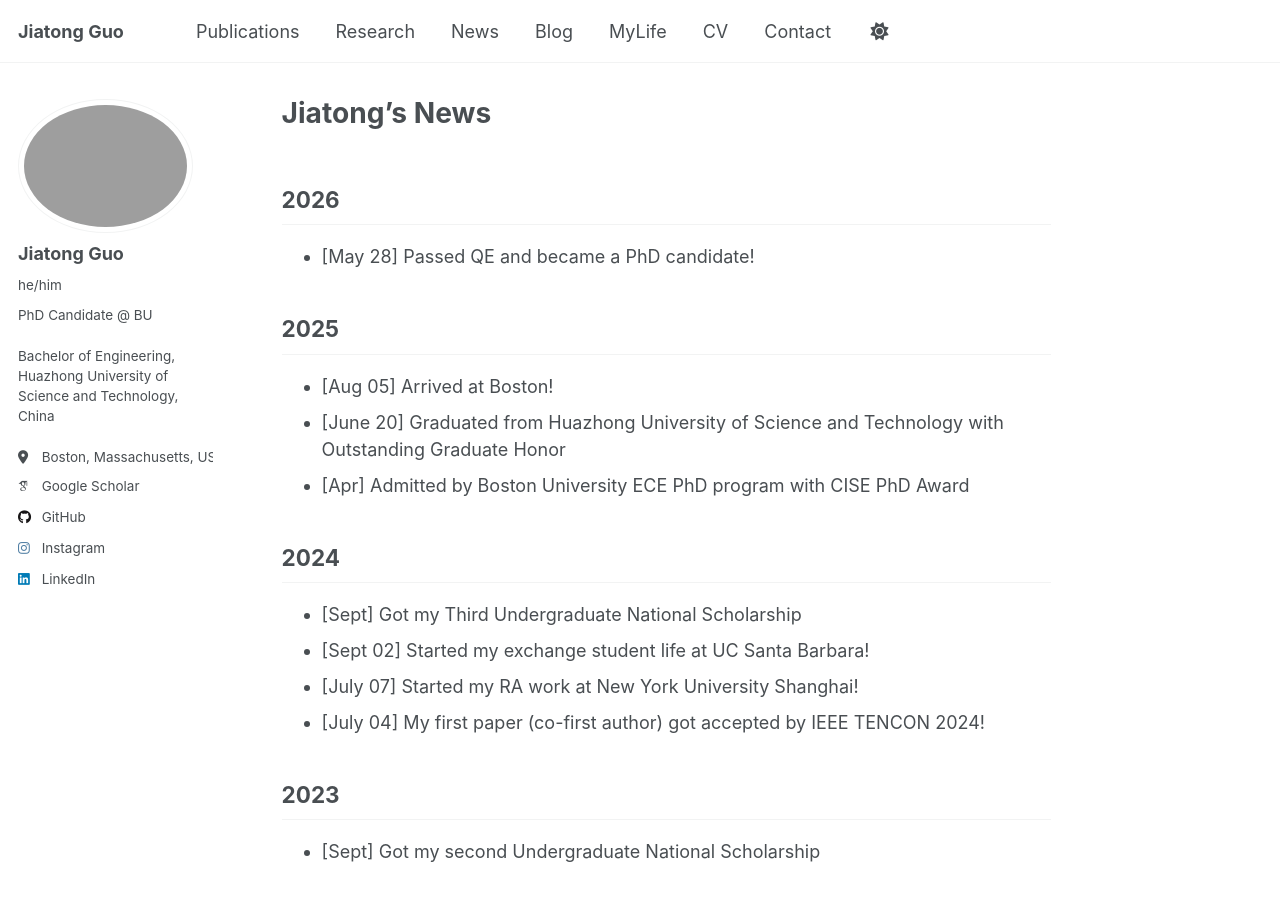
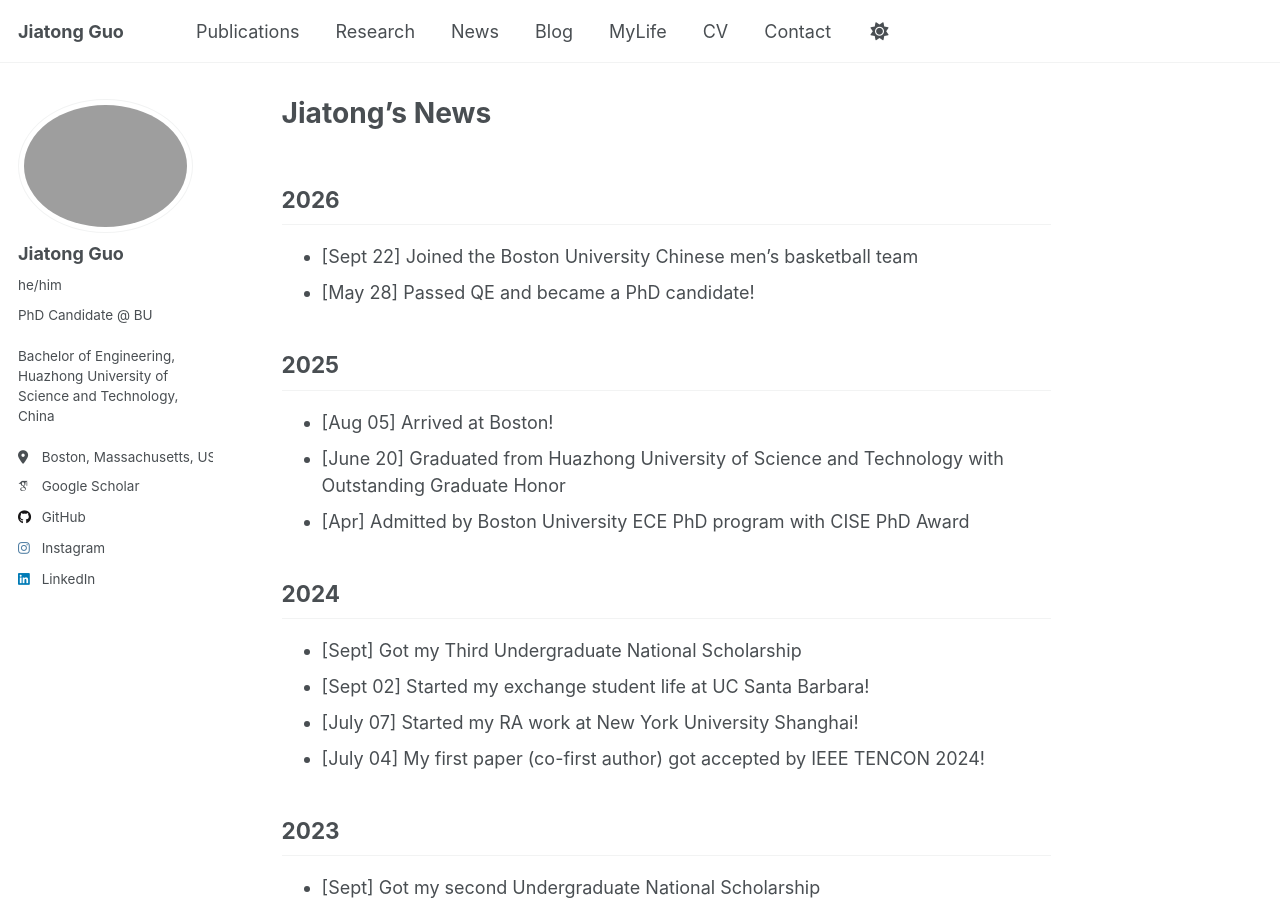
Before and after one commit to guojiatong/guojiatong.github.io, a Jekyll site: the page built from _pages/news.md, in a window 1280 px wide and 900 px high. Built offline with Jekyll 4.4.1, drawn with Linux system fonts in a browser that asks for light colours; some web fonts are replaced; a script that is not in the unit is left out.

Commit message:
Add basketball team news

```diff
--- a/_pages/news.md
+++ b/_pages/news.md
@@ -5,6 +5,7 @@ author_profile: true
 ---
 
 ## 2026
+* [Sept 22] Joined the Boston University Chinese men's basketball team
 * [May 28] Passed QE and became a PhD candidate!
 
 ## 2025
```
